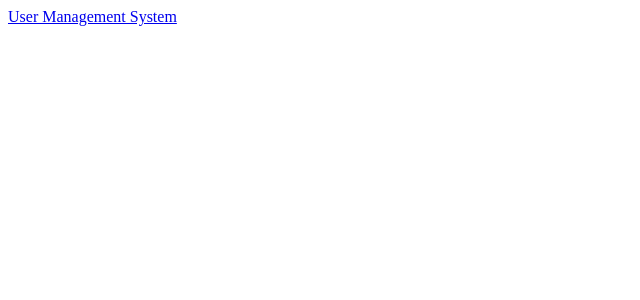
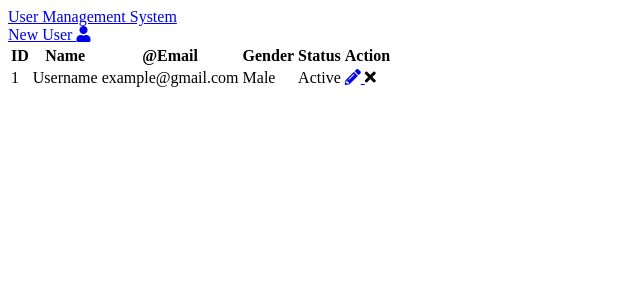
Before and after one commit to daviteixeira-dev/SGU-Sistema-de-Gerenciamento-de-Usuarios, a Node server app: template crud_app/views/index.html in a window 1280 px wide. Shown: the top 300 px of the page, without its empty margins (0-640 px from the left). Run offline with Node 20, Linux system fonts and the light colour scheme; the template is opened without the code that fills it, so the values that code supplies are empty; some libraries are stand-ins or nearby versions.

Commit message:
Main Section

```diff
--- a/crud_app/views/index.html
+++ b/crud_app/views/index.html
@@ -5,6 +5,8 @@
     <meta http-equiv="X-UA-Compatible" content="IE=edge">
     <meta name="viewport" content="width=device-width, initial-scale=1.0">
     <title>CRUD Application</title>
+
+    <link rel="stylesheet" href="https://cdnjs.cloudflare.com/ajax/libs/font-awesome/5.15.3/css/all.min.css" integrity="sha512-iBBXm8fW90+nuLcSKlbmrPcLa0OT92xO1BIsZ+ywDWZCvqsWgccV3gFoRBv0z+8dLJgyAHIhR35VZc2oM/gI1w==" crossorigin="anonymous" />
 </head>
 <body>
 
@@ -20,5 +22,50 @@
     </header>
 <!--/Header-->
 
+<!--Main Site-->
+    <main id="site-main">
+        <div class="container">
+            <div class="box-nav d-flex-justify-between">
+                <a href="/add-user" class="border-shadow">
+                    <span class="text-gradient">New User <i class="fas fa-user"></i></span>
+                </a>
+            </div>
+
+            <!--form handling-->
+            <form action="/" method="POST">
+                <table class="table">
+                    <thead class="thead-dark">
+                        <tr>
+                            <th>ID</th>
+                            <th>Name</th>
+                            <th>@Email</th>
+                            <th>Gender</th>
+                            <th>Status</th>
+                            <th>Action</th>
+                        </tr>
+                    </thead>
+                    <tbody>
+                        <tr>
+                            <td>1</td>
+                            <td>Username</td>
+                            <td>example@gmail.com</td>
+                            <td>Male</td>
+                            <td>Active</td>
+                            <td>
+                                <a href="#" class="btn border-shadow update">
+                                    <span class="text-gradient"><i class="fas fa-pencil-alt"></i></span>
+                                </a>
+                                <a class="btn border-shadow delete">
+                                    <span class="text-gradient"><i class="fas fa-times"></i></span>
+                                </a>
+                            </td>
+                        </tr>
+                    </tbody>
+                </table>
+            </form>
+        </div>
+    </main>
+<!--/Main Site-->
+
 </body>
 </html>
```
